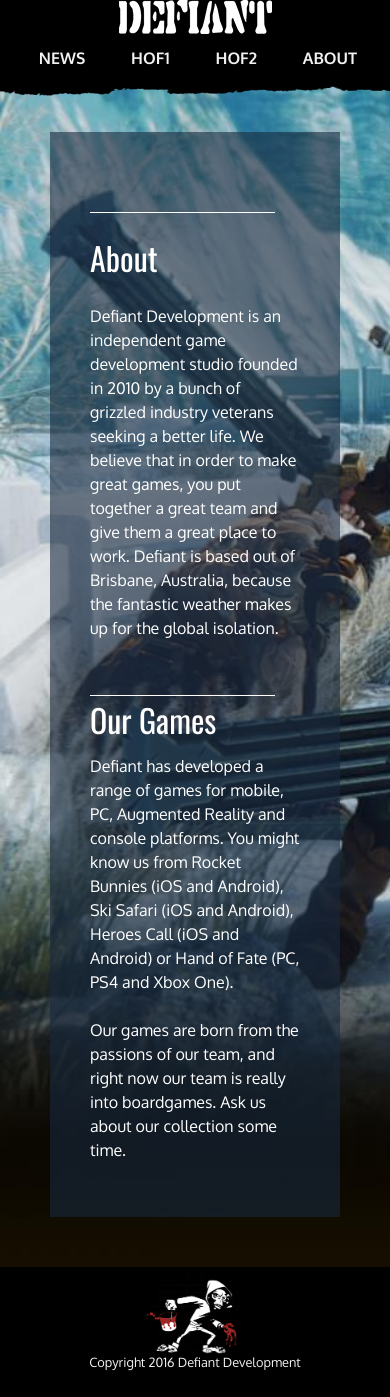
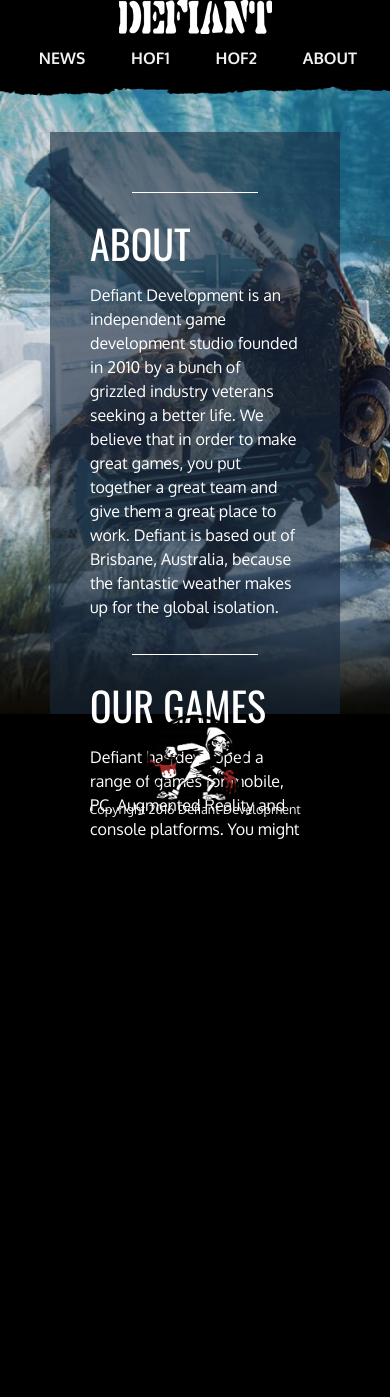
Before and after one commit to 1002915/defiantdev, a PHP site: page /about.html in a window 390 px wide. After the commit the page ends 839 px from the top, so only its background shows below. Run offline with PHP 8.4, Linux system fonts and the light colour scheme; some libraries are stand-ins or nearby versions.

Commit message:
Repairing, upgrading
Navigation system changed. Responsive text implimented, about page
altered slightly

```diff
--- a/about.html
+++ b/about.html
@@ -32,11 +32,11 @@
     background-image: url('img/about-background-image.jpeg');
     background-size: cover;
     padding:50px;
-
+   height: 100%;
   }
 
   .about-box {
-    background-image: url('img/content-box_03.png');
+    width:auto; height:auto; background-image: url('img/mobile-about-content_06.png');
     background-size: cover;
     background-position: center;
     background-repeat: repeat;
@@ -59,7 +59,7 @@
 
   .sticky-footer {
   	height: 100%;
-  	margin-bottom: 130px;
+  	padding-bottom: 130px;
   }
 
   .sticky-footer-pos {
@@ -81,9 +81,16 @@
 
   }
 
+  .aboutHeader {
+    font-size: 2.5rem;
+    text-transform: uppercase;
+    color: #ffff;
+    margin: 0 0 10px;
+  }
+
 </style>
 
-<body>
+<body class="aboutPage">
   <div id="container">
   	<div class='sticky-footer'>
         <div class="navigation-background">
@@ -104,14 +111,14 @@
     	</div>
 	    <div class='about-background'>
 	      <div class='about-box'>
-	        <div class='border-top'>
-	          <h1>About</h1>
+	        <div class='white-border'>
+	          <h1 class='aboutHeader'>About</h1>
 	        </div>
 	        <div class=''>
 	          <p>Defiant Development is an independent game development studio founded in 2010 by a bunch of grizzled industry veterans seeking a better life. We believe that in order to make great games, you put together a great team and give them a great place to work. Defiant is based out of Brisbane, Australia, because the fantastic weather makes up for the global isolation.</p>
 	        </div>
-	        <div class='border-top'>
-	          <h2 class='white'>Our Games</h2>
+	        <div class='white-border'>
+	          <h2 class='aboutHeader'>Our Games</h2>
 	        </div>
 	        <div class=''>
 	          <p>Defiant has developed a range of games for mobile, PC, Augmented Reality and console platforms. You might know us from Rocket Bunnies (iOS and Android), Ski Safari (iOS and Android), Heroes Call (iOS and Android) or Hand of Fate (PC, PS4 and Xbox One).<br><br>
--- a/css/changes_fae.css
+++ b/css/changes_fae.css
@@ -1,3 +1,7 @@
+html, .aboutPage {
+	height: 100%;
+}
+
 .youtube-trailer-box-hof2 {
 	max-width: 700px;
 	height: 430px;
```
